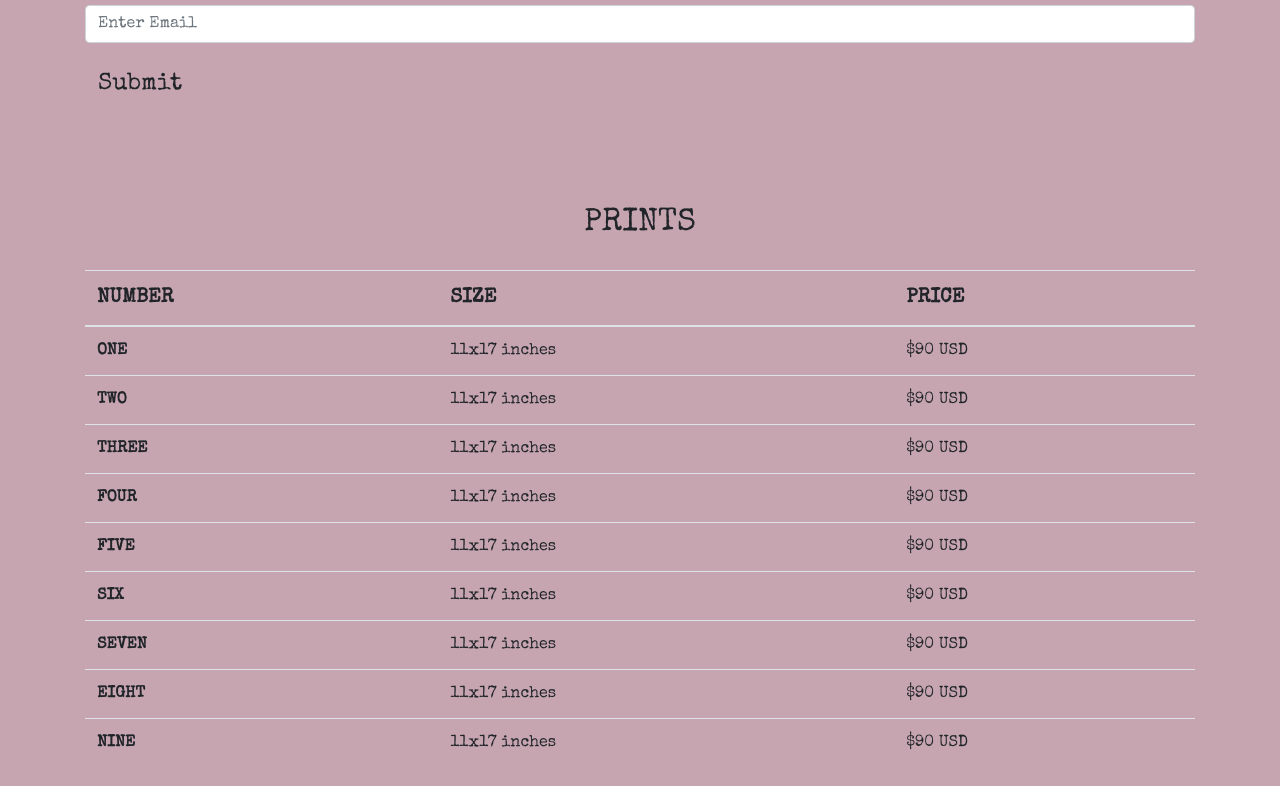
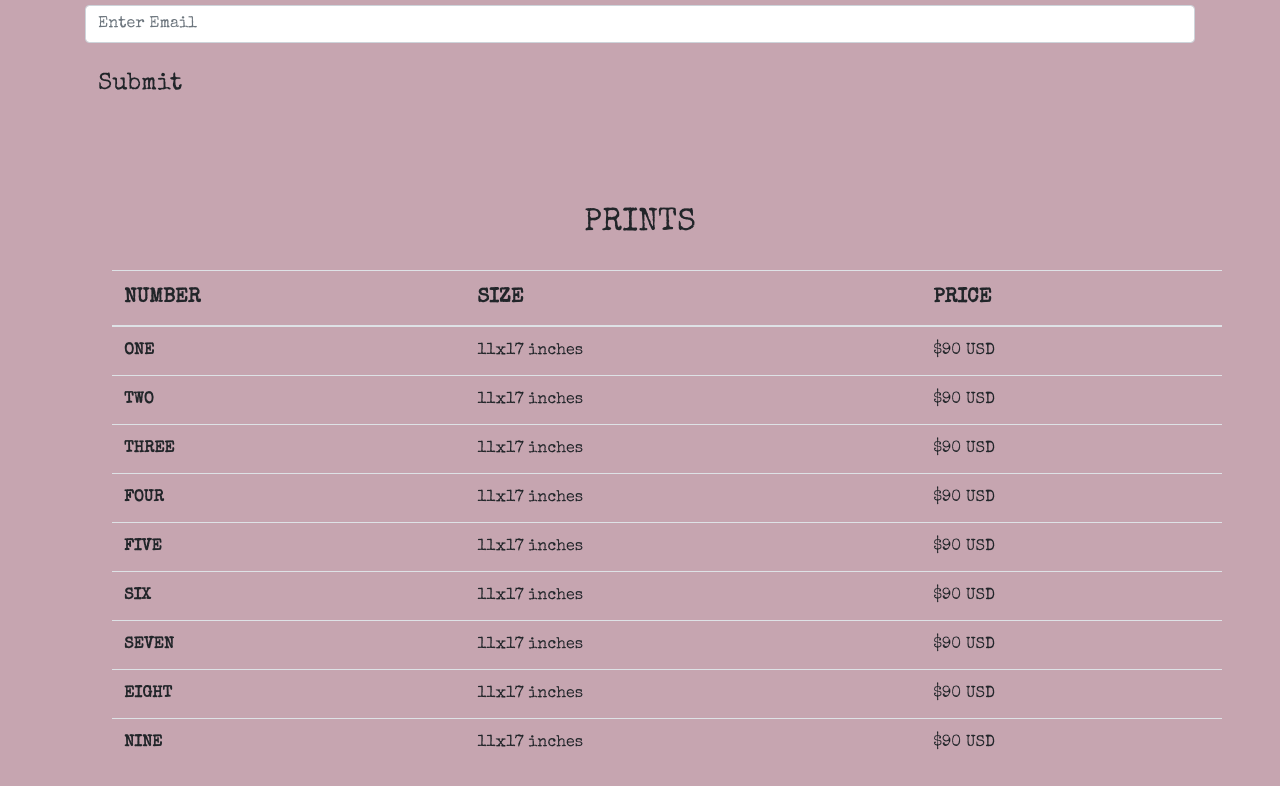
Before and after one commit to KristiMonaco/week03assignment, a website: page indexp3.html in a window 1280 px wide. Shown: the part 552-1338 px from the top of the page. Drawn offline with nearby package versions, Linux system fonts and the light colour scheme.

Commit message:
small change

```diff
--- a/styles.css
+++ b/styles.css
@@ -49,8 +49,9 @@
   }
 
   .table {
-    margin-top: 27px;
+    margin: 27px;
     border-color: black;
+    justify-content: center;
   }
 
   .btn {
```
